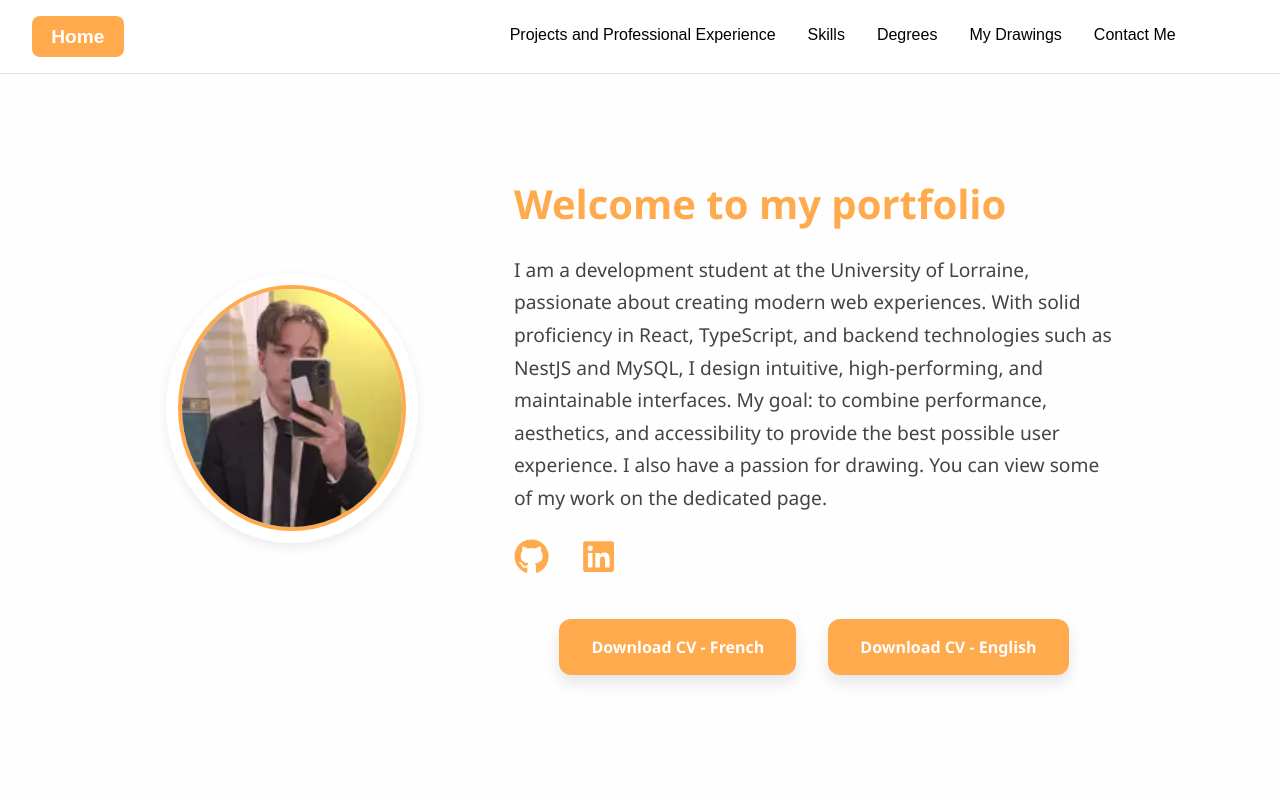
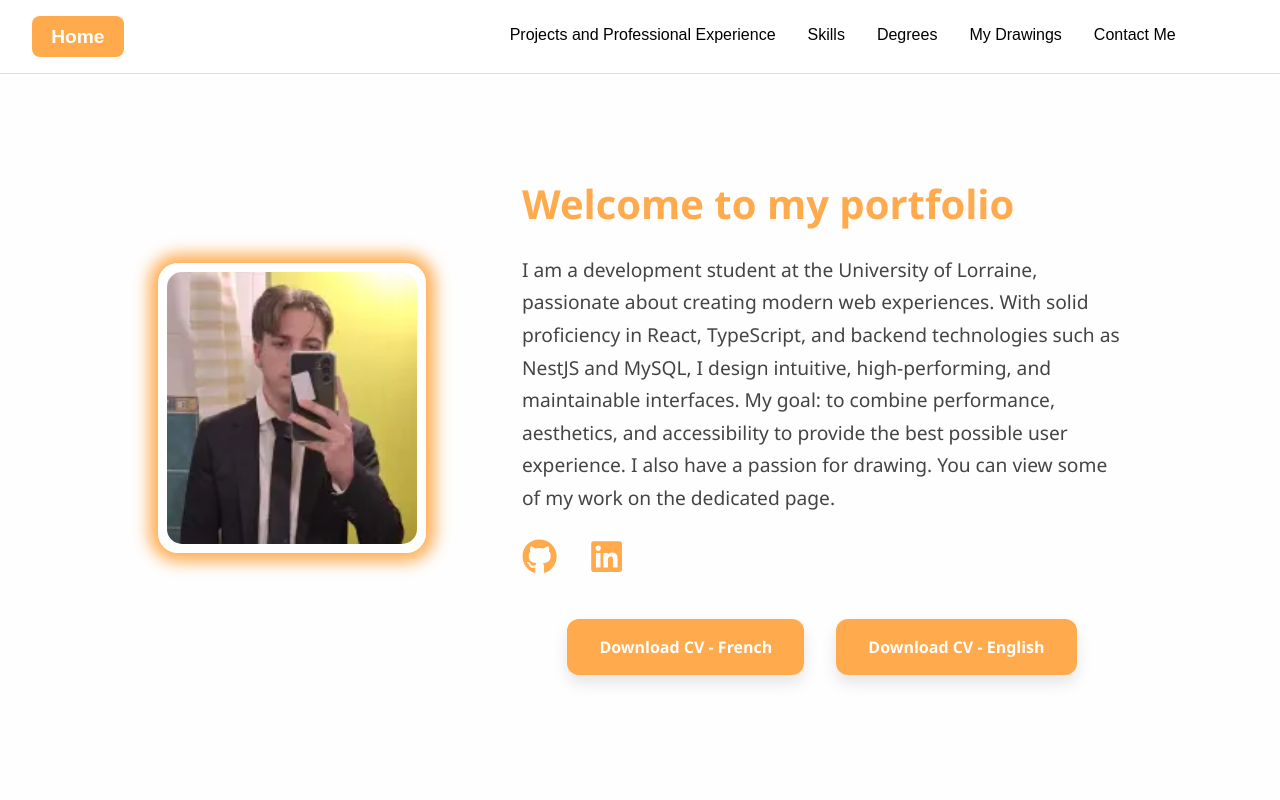
Before and after one commit to Hugues1000/Portfolio, a React (Vite) app: page /home in a window 1280 px wide. Shown: the top 800 px of the page. Built offline with nearby package versions, Linux system fonts and the light colour scheme.

Commit message:
Better css

```diff
--- a/src/styles/Diplomas.css
+++ b/src/styles/Diplomas.css
@@ -1,3 +1,14 @@
+@keyframes fadeInUp {
+  0% {
+    opacity: 0;
+    transform: translateY(30px);
+  }
+  100% {
+    opacity: 1;
+    transform: translateY(0);
+  }
+}
+
 .skills-container {
   display: flex;
   justify-content: center;
@@ -6,6 +17,7 @@
   min-height: calc(100vh - 80px);
   background: #fefefe;
   scroll-margin-top: 80px;
+  animation: fadeInUp 1s ease forwards;
 }
 
 .skills-content {
@@ -18,6 +30,7 @@
   color: #ffaa4d;
   margin: 4rem 0 3rem;
   text-align: center;
+  animation: fadeInUp 1.2s ease forwards;
 }
 
 .skills-grid {
@@ -25,6 +38,7 @@
   flex-wrap: wrap;
   gap: 1.5rem;
   justify-content: center;
+  animation: fadeInUp 1.4s ease forwards;
 }
 
 .skill-card {
@@ -34,12 +48,13 @@
   padding: 1.5rem;
   width: 280px;
   text-align: center;
-    transition: transform 0.2s ease, box-shadow 0.2s ease;
+  transition: transform 0.3s ease, box-shadow 0.3s ease;
+  animation: fadeInUp 1.6s ease forwards;
 }
 
 .skill-card:hover {
-    transform: translateY(-5px);
-    box-shadow: 0 6px 16px rgba(0, 0, 0, 0.12);
+  transform: translateY(-8px) scale(1.02);
+  box-shadow: 0 8px 20px rgba(0, 0, 0, 0.12);
 }
 
 .skill-icon {
@@ -65,11 +80,9 @@
   .section-title {
     text-align: center;
   }
-
   .skills-grid {
     justify-content: center;
   }
-
   .skill-description {
     font-size: 0.95rem;
   }
--- a/src/styles/Drawings.css
+++ b/src/styles/Drawings.css
@@ -1,7 +1,24 @@
+@keyframes fadeInUp {
+  0% {
+    opacity: 0;
+    transform: translateY(30px);
+  }
+  100% {
+    opacity: 1;
+    transform: translateY(0);
+  }
+}
+
 .drawing-image {
   width: 100%;
   height: auto;
   border-radius: 0.5rem;
   margin-bottom: 1rem;
   object-fit: cover;
+  animation: fadeInUp 1.2s ease forwards;
+  transition: transform 0.4s ease;
 }
+
+.drawing-image:hover {
+  transform: scale(1.03);
+}
--- a/src/styles/Home.css
+++ b/src/styles/Home.css
@@ -1,3 +1,26 @@
+@keyframes fadeInUp {
+  0% {
+    opacity: 0;
+    transform: translateY(30px);
+  }
+  100% {
+    opacity: 1;
+    transform: translateY(0);
+  }
+}
+
+@keyframes imagePulse {
+  0% {
+    box-shadow: 0 0 10px 5px rgba(255, 170, 77, 0.7);
+  }
+  50% {
+    box-shadow: 0 0 17px 9px rgba(255, 170, 77, 1);
+  }
+  100% {
+    box-shadow: 0 0 10px 5px rgba(255, 170, 77, 0.7);
+  }
+}
+
 .home-container {
   display: flex;
   justify-content: center;
@@ -6,6 +29,7 @@
   min-height: calc(100vh - 80px);
   background: #fefefe;
   scroll-margin-top: 80px;
+  animation: fadeInUp 1s ease forwards;
 }
 
 .home-content {
@@ -23,23 +47,33 @@
   display: flex;
   justify-content: center;
   align-items: center;
-  padding: 0.75rem;
-  background-color: #fff;
-  border-radius: 50%;
-  box-shadow: 0 4px 12px rgba(0, 0, 0, 0.08);
+  padding: 0.5rem;
+  background: rgba(255, 255, 255, 0.25);
+  border: 1px solid rgba(255, 255, 255, 0.3);
+  border-radius: 20px;
+  backdrop-filter: blur(10px);
+  -webkit-backdrop-filter: blur(10px);
+  box-shadow: 0 8px 32px rgba(31, 38, 135, 0.2);
+  animation: fadeInUp 1.2s ease forwards, imagePulse 4s ease-in-out infinite;
+  transition: transform 0.3s ease;
+}
+
+.home-image-wrapper:hover {
+  transform: scale(1.05);
 }
 
 .home-image {
-  width: clamp(150px, 22vw, 220px);
+  width: clamp(180px, 22vw, 250px);
   height: auto;
-  border-radius: 50%;
-  border: 4px solid #ffaa4d;
+  border-radius: 15px;
+  object-fit: cover;
 }
 
 .home-text {
   flex: 1 1 400px;
   max-width: 600px;
   text-align: left;
+  animation: fadeInUp 1.4s ease forwards;
 }
 
 .home-title {
@@ -59,6 +93,7 @@
   display: flex;
   gap: 2rem;
   margin-bottom: 1rem;
+  animation: fadeInUp 1.6s ease forwards;
 }
 
 .icon-link {
@@ -72,26 +107,48 @@
   color: #e68a00;
 }
 
+.cv-buttons {
+  display: flex;
+  justify-content: center;
+  flex-wrap: wrap;
+  gap: 2rem;
+  margin-top: 2rem;
+  animation: fadeInUp 1.8s ease forwards;
+}
+
+.cv-button {
+  padding: 1rem 2rem;
+  background-color: #ffaa4d;
+  color: white;
+  font-size: 1rem;
+  font-weight: bold;
+  border-radius: 12px;
+  text-decoration: none;
+  transition: transform 0.3s ease, background-color 0.3s ease;
+  box-shadow: 0 8px 15px rgba(0, 0, 0, 0.1);
+}
+
+.cv-button:hover {
+  transform: scale(1.1);
+  background-color: #e68a00;
+}
+
 @media (max-width: 768px) {
   .home-container {
     padding: 1.5rem 1rem 0.5rem;
   }
-
   .home-content {
     flex-direction: column;
     align-items: center;
     gap: 1.2rem;
   }
-
   .home-text {
     text-align: center;
   }
-
   .home-links {
     justify-content: center;
     margin-bottom: 0.5rem;
   }
-
   .contact-section {
     padding: 1.5rem 1rem 2rem;
   }
@@ -103,6 +160,7 @@
   background-color: #f9f9f9;
   border-top: 1px solid #eee;
   scroll-margin-top: 80px;
+  animation: fadeInUp 2s ease forwards;
 }
 
 .contact-title {
@@ -130,28 +188,3 @@
   color: #ffaa4d;
   font-size: 1.5rem;
 }
-
-.cv-buttons {
-  display: flex;
-  justify-content: center;
-  flex-wrap: wrap;
-  gap: 2rem;
-  margin-top: 2rem;
-}
-
-.cv-button {
-  padding: 1rem 2rem;
-  background-color: #ffaa4d;
-  color: white;
-  font-size: 1rem;
-  font-weight: bold;
-  border-radius: 12px;
-  text-decoration: none;
-  transition: transform 0.3s ease, background-color 0.3s ease;
-  box-shadow: 0 8px 15px rgba(0, 0, 0, 0.1);
-}
-
-.cv-button:hover {
-  transform: scale(1.1);
-  background-color: #e68a00;
-}
--- a/src/styles/ProjectsExperiences.css
+++ b/src/styles/ProjectsExperiences.css
@@ -1,3 +1,14 @@
+@keyframes fadeInUp {
+  0% {
+    opacity: 0;
+    transform: translateY(30px);
+  }
+  100% {
+    opacity: 1;
+    transform: translateY(0);
+  }
+}
+
 .projects-container {
   display: flex;
   justify-content: center;
@@ -6,6 +17,7 @@
   min-height: calc(100vh - 80px);
   background: #f9f9f9;
   scroll-margin-top: 80px;
+  animation: fadeInUp 1s ease forwards;
 }
 
 .projects-content {
@@ -18,10 +30,12 @@
   color: #ffaa4d;
   margin: 4rem 0 3rem;
   text-align: center;
+  animation: fadeInUp 1.2s ease forwards;
 }
 
 .projects-group {
   margin-bottom: 3rem;
+  animation: fadeInUp 1.4s ease forwards;
 }
 
 .projects-group-title {
@@ -29,6 +43,7 @@
   color: #ffaa4d;
   margin-bottom: 2rem;
   text-align: center;
+  animation: fadeInUp 1.6s ease forwards;
 }
 
 .projects-grid {
@@ -45,12 +60,13 @@
   padding: 1.5rem;
   width: 300px;
   text-align: center;
-  transition: transform 0.2s ease, box-shadow 0.2s ease;
+  transition: transform 0.3s ease, box-shadow 0.3s ease;
+  animation: fadeInUp 1.8s ease forwards;
 }
 
 .project-card:hover {
-  transform: translateY(-5px);
-  box-shadow: 0 6px 16px rgba(0, 0, 0, 0.12);
+  transform: translateY(-8px) scale(1.02);
+  box-shadow: 0 8px 20px rgba(0, 0, 0, 0.12);
 }
 
 .project-title {
```
Lines whose indentation alone changed are shown as unchanged.
